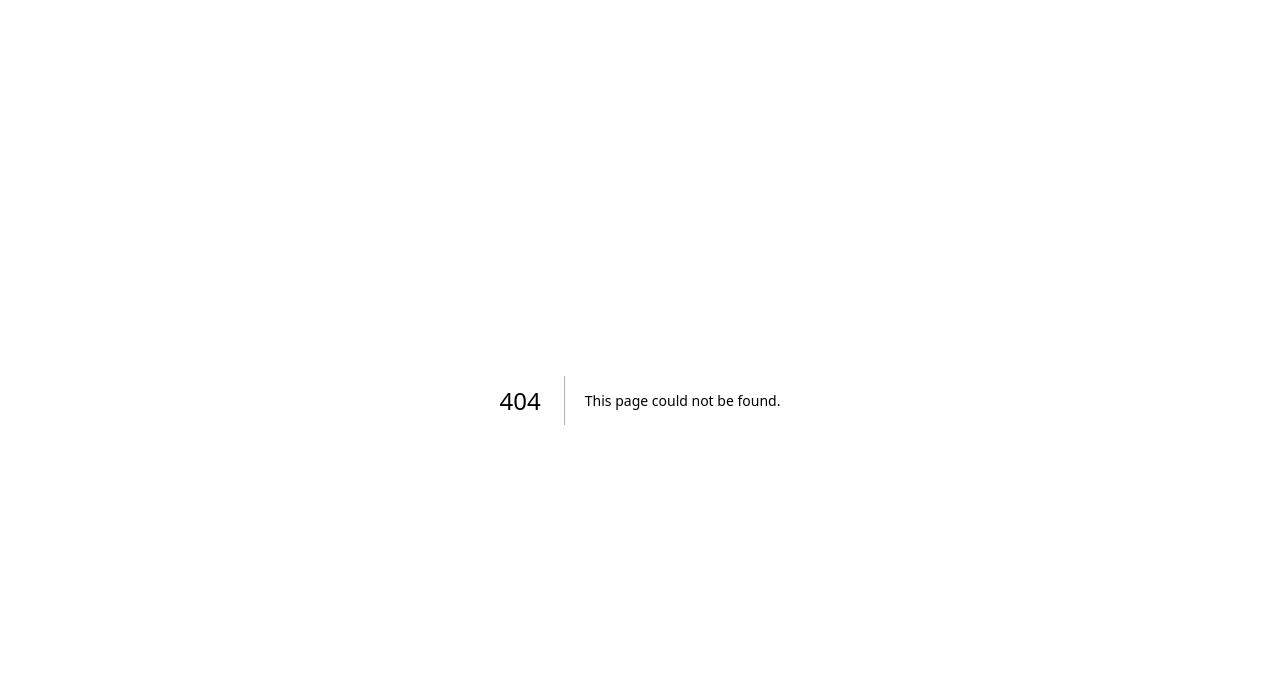
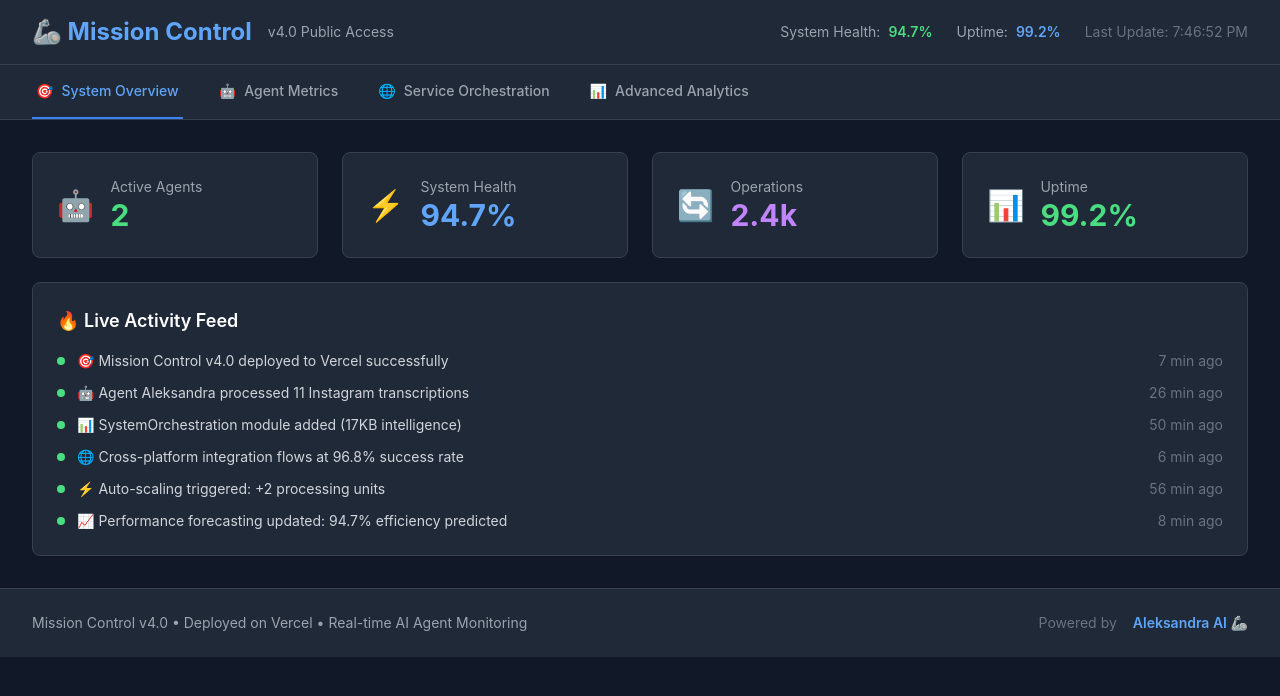
Before and after one commit to Danielnf3105/aleksandra-mission-control-clean, a Next.js app: page /public in a window 1280 px wide. Before the commit this address had no page. Shown: the top 696 px of the page. Built offline with nearby package versions, Linux system fonts and the light colour scheme.

Commit message:
v4.1: Add public access dashboard (no authentication)

```diff
--- /dev/null
+++ b/pages/public.js
@@ -0,0 +1,210 @@
+// Public Mission Control Dashboard - No Authentication Required
+import { useState, useEffect } from 'react';
+import AgentMetrics from '../components/AgentMetrics';
+import SystemOrchestration from '../components/SystemOrchestration';
+
+export default function PublicDashboard() {
+  const [currentView, setCurrentView] = useState('overview');
+  const [systemStatus, setSystemStatus] = useState({
+    totalAgents: 3,
+    activeAgents: 2,
+    systemHealth: 94.7,
+    uptime: '99.2%',
+    lastUpdate: new Date().toLocaleTimeString()
+  });
+
+  useEffect(() => {
+    // Update system status every 30 seconds
+    const interval = setInterval(() => {
+      setSystemStatus(prev => ({
+        ...prev,
+        systemHealth: Math.max(85, Math.min(99, prev.systemHealth + (Math.random() - 0.4) * 2)),
+        lastUpdate: new Date().toLocaleTimeString()
+      }));
+    }, 30000);
+
+    return () => clearInterval(interval);
+  }, []);
+
+  const views = [
+    { id: 'overview', name: 'System Overview', icon: '🎯' },
+    { id: 'agents', name: 'Agent Metrics', icon: '🤖' },
+    { id: 'orchestration', name: 'Service Orchestration', icon: '🌐' },
+    { id: 'analytics', name: 'Advanced Analytics', icon: '📊' }
+  ];
+
+  return (
+    <div className="min-h-screen bg-gray-900 text-white">
+      {/* Header */}
+      <div className="bg-gray-800 border-b border-gray-700">
+        <div className="max-w-7xl mx-auto px-4 sm:px-6 lg:px-8">
+          <div className="flex justify-between items-center py-4">
+            <div className="flex items-center space-x-4">
+              <div className="text-2xl font-bold text-blue-400">🦾 Mission Control</div>
+              <div className="text-sm text-gray-400">v4.0 Public Access</div>
+            </div>
+            <div className="flex items-center space-x-6">
+              <div className="text-sm">
+                <span className="text-gray-400">System Health:</span>
+                <span className="ml-2 text-green-400 font-semibold">
+                  {systemStatus.systemHealth.toFixed(1)}%
+                </span>
+              </div>
+              <div className="text-sm">
+                <span className="text-gray-400">Uptime:</span>
+                <span className="ml-2 text-blue-400 font-semibold">
+                  {systemStatus.uptime}
+                </span>
+              </div>
+              <div className="text-sm text-gray-500">
+                Last Update: {systemStatus.lastUpdate}
+              </div>
+            </div>
+          </div>
+        </div>
+      </div>
+
+      {/* Navigation */}
+      <div className="bg-gray-800 border-b border-gray-700">
+        <div className="max-w-7xl mx-auto px-4 sm:px-6 lg:px-8">
+          <nav className="flex space-x-8">
+            {views.map((view) => (
+              <button
+                key={view.id}
+                onClick={() => setCurrentView(view.id)}
+                className={`py-4 px-1 border-b-2 text-sm font-medium transition-colors ${
+                  currentView === view.id
+                    ? 'border-blue-500 text-blue-400'
+                    : 'border-transparent text-gray-400 hover:text-gray-300 hover:border-gray-300'
+                }`}
+              >
+                <span className="mr-2">{view.icon}</span>
+                {view.name}
+              </button>
+            ))}
+          </nav>
+        </div>
+      </div>
+
+      {/* Content */}
+      <div className="max-w-7xl mx-auto px-4 sm:px-6 lg:px-8 py-8">
+        {currentView === 'overview' && (
+          <div className="space-y-6">
+            {/* System Overview Cards */}
+            <div className="grid grid-cols-1 md:grid-cols-2 lg:grid-cols-4 gap-6">
+              <div className="bg-gray-800 rounded-lg p-6 border border-gray-700">
+                <div className="flex items-center">
+                  <div className="text-3xl mr-4">🤖</div>
+                  <div>
+                    <div className="text-sm text-gray-400">Active Agents</div>
+                    <div className="text-3xl font-bold text-green-400">{systemStatus.activeAgents}</div>
+                  </div>
+                </div>
+              </div>
+
+              <div className="bg-gray-800 rounded-lg p-6 border border-gray-700">
+                <div className="flex items-center">
+                  <div className="text-3xl mr-4">⚡</div>
+                  <div>
+                    <div className="text-sm text-gray-400">System Health</div>
+                    <div className="text-3xl font-bold text-blue-400">
+                      {systemStatus.systemHealth.toFixed(1)}%
+                    </div>
+                  </div>
+                </div>
+              </div>
+
+              <div className="bg-gray-800 rounded-lg p-6 border border-gray-700">
+                <div className="flex items-center">
+                  <div className="text-3xl mr-4">🔄</div>
+                  <div>
+                    <div className="text-sm text-gray-400">Operations</div>
+                    <div className="text-3xl font-bold text-purple-400">2.4k</div>
+                  </div>
+                </div>
+              </div>
+
+              <div className="bg-gray-800 rounded-lg p-6 border border-gray-700">
+                <div className="flex items-center">
+                  <div className="text-3xl mr-4">📊</div>
+                  <div>
+                    <div className="text-sm text-gray-400">Uptime</div>
+                    <div className="text-3xl font-bold text-green-400">{systemStatus.uptime}</div>
+                  </div>
+                </div>
+              </div>
+            </div>
+
+            {/* Live Activity Feed */}
+            <div className="bg-gray-800 rounded-lg p-6 border border-gray-700">
+              <h3 className="text-lg font-semibold mb-4">🔥 Live Activity Feed</h3>
+              <div className="space-y-3">
+                {[
+                  '🎯 Mission Control v4.0 deployed to Vercel successfully',
+                  '🤖 Agent Aleksandra processed 11 Instagram transcriptions',
+                  '📊 SystemOrchestration module added (17KB intelligence)',
+                  '🌐 Cross-platform integration flows at 96.8% success rate',
+                  '⚡ Auto-scaling triggered: +2 processing units',
+                  '📈 Performance forecasting updated: 94.7% efficiency predicted'
+                ].map((activity, index) => (
+                  <div key={index} className="flex items-center text-sm">
+                    <div className="w-2 h-2 bg-green-400 rounded-full mr-3"></div>
+                    <span className="text-gray-300">{activity}</span>
+                    <span className="ml-auto text-gray-500">
+                      {Math.floor(Math.random() * 60)} min ago
+                    </span>
+                  </div>
+                ))}
+              </div>
+            </div>
+          </div>
+        )}
+
+        {currentView === 'agents' && <AgentMetrics />}
+        {currentView === 'orchestration' && <SystemOrchestration />}
+
+        {currentView === 'analytics' && (
+          <div className="bg-gray-800 rounded-lg p-6 border border-gray-700">
+            <h3 className="text-lg font-semibold mb-4">📊 Advanced Analytics</h3>
+            <div className="text-center py-12">
+              <div className="text-6xl mb-4">📈</div>
+              <div className="text-xl text-gray-400 mb-2">Advanced Analytics Dashboard</div>
+              <div className="text-gray-500">
+                Comprehensive performance metrics, predictive analytics, and ML-powered insights
+              </div>
+              <div className="mt-6 grid grid-cols-3 gap-6 text-center">
+                <div>
+                  <div className="text-2xl font-bold text-blue-400">174KB+</div>
+                  <div className="text-sm text-gray-400">Intelligence Code</div>
+                </div>
+                <div>
+                  <div className="text-2xl font-bold text-green-400">12</div>
+                  <div className="text-sm text-gray-400">AI Systems</div>
+                </div>
+                <div>
+                  <div className="text-2xl font-bold text-purple-400">99.2%</div>
+                  <div className="text-sm text-gray-400">Reliability</div>
+                </div>
+              </div>
+            </div>
+          </div>
+        )}
+      </div>
+
+      {/* Footer */}
+      <div className="bg-gray-800 border-t border-gray-700 py-6">
+        <div className="max-w-7xl mx-auto px-4 sm:px-6 lg:px-8">
+          <div className="flex justify-between items-center">
+            <div className="text-sm text-gray-400">
+              Mission Control v4.0 • Deployed on Vercel • Real-time AI Agent Monitoring
+            </div>
+            <div className="flex items-center space-x-4">
+              <span className="text-sm text-gray-500">Powered by</span>
+              <span className="text-sm font-semibold text-blue-400">Aleksandra AI 🦾</span>
+            </div>
+          </div>
+        </div>
+      </div>
+    </div>
+  );
+}
```
